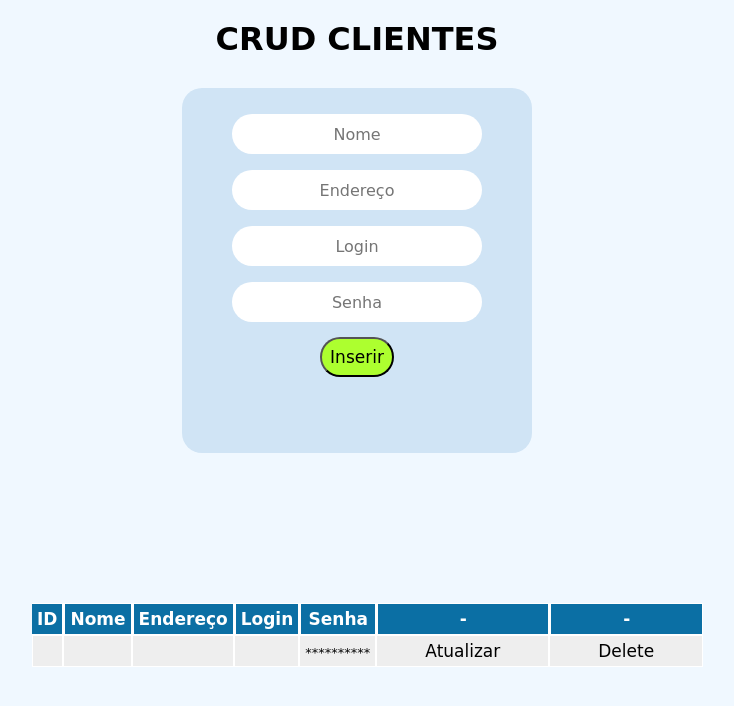
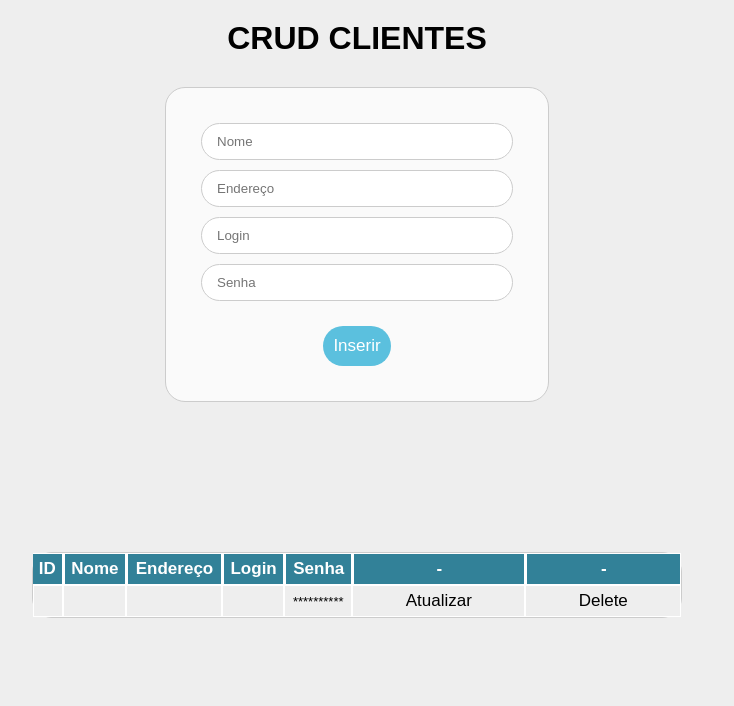
Before and after one commit to fesizw/simple-crud, a PHP site: page /assets/view/index.php in a window 1280 px wide. Shown: the top 706 px of the page, without its empty margins (283-1017 px from the left). Run offline with PHP 8.4, Linux system fonts and the light colour scheme; data that the repository does not hold is empty.

Commit message:
Melhorando CSS

```diff
--- a/assets/css/style.css
+++ b/assets/css/style.css
@@ -2,7 +2,8 @@
 * {
     margin: 0;
     padding: 0px;
-    font-family: "Comic Sans MS", cursive, sans-serif;
+    font-family: "Arial";
+    box-sizing:border-box;
 }
 
 div.paleBlueRows {
@@ -19,7 +20,7 @@ div.paleBlueRows {
     background: #D0E4F5;
 }
 .divTable.paleBlueRows .divTableHeading {
-    background: #0B6FA4;
+    background: #328198;
     border-bottom: 5px solid #FFFFFF;
 }
 .divTable.paleBlueRows .divTableHeading .divTableHead {
@@ -46,29 +47,32 @@ div.paleBlueRows {
 .divTableBody { display: table-row-group;}
 
 body {
-    background-color: aliceblue;
+    background-color: #eee;
 }
 
 .crud {
     display: block;
     position: relative;
     text-align: center;
-    background-color: #D0E4F5;
+    background-color: #fafafa;
+    border:1px solid #ccc;
 
 }
 
+form{
+    width: 100%;
+    padding: 35px;
+    display: block;
+}
+
 .insert {
-    height: 320px;
-    width: 250px;
+    height: auto;
+    width: 30%;
     margin-top: 30px;
     margin-left: auto;
     margin-right: auto;
     margin-bottom: 10px;
     border-radius: 20px;
-    padding: 35px;
-    padding-top: 10px;
-    padding-left: 50px;
-    padding-right: 50px;
 }
 .table {
     font-family: "Comic Sans MS", cursive, sans-serif;
@@ -95,21 +99,20 @@ a{
 }
 
 .crud input {
-    font-family: "Comic Sans MS", cursive, sans-serif;
-    font-size: 16px;
-    text-align: center;
-    margin-top: 16px;
-    height: 40px;
-    width: 250px;
-    border-radius: 20px;
-    border: none;
+    color:#fff;
+    border-radius:30px;
+    border: 1px solid #ccc;
+    padding: 10px 15px;
+    width: 100%;
+    margin-bottom:10px;
 
 }
 
 #insert {
-    background-color: greenyellow;
-    color: black;
-    padding: 8px;
+    background-color: #5bc0de;
+    color: #fff;
+    padding: 10px;
+    border: none;
 }
 
 #update {
```
